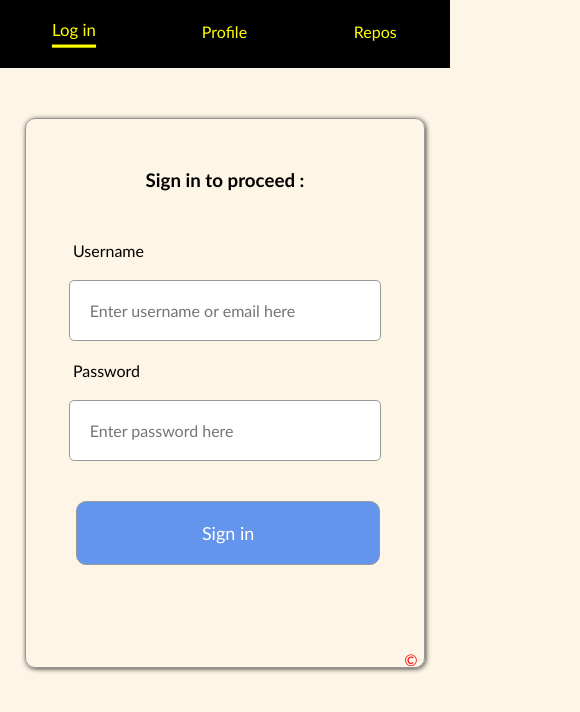
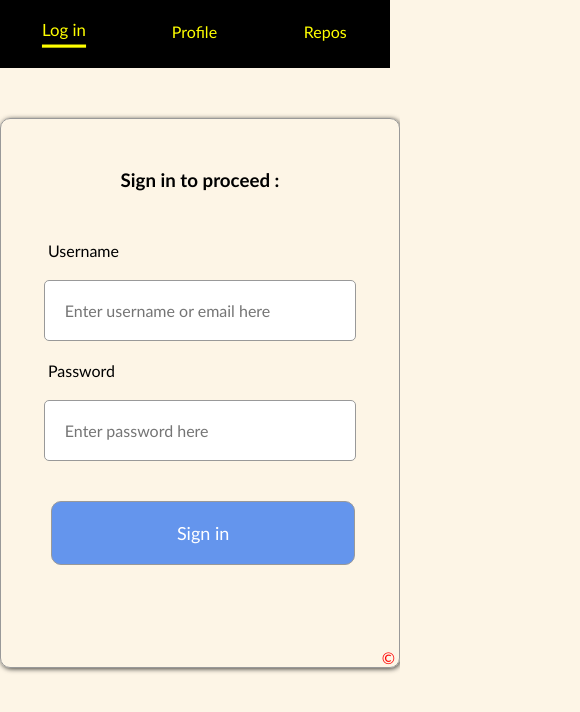
Before and after one commit to devKiratu/react-roadmap, a React (Create React App) app: page / in a window 390 px wide. Shown: the top 712 px of the page, 580 px wide, since content can reach past the window. Built offline with nearby package versions, Linux system fonts and the light colour scheme.

Commit message:
make the app responsive

```diff
--- a/src/components/Navbar.js
+++ b/src/components/Navbar.js
@@ -38,6 +38,7 @@ export default function Navbar() {
 			>
 				Profile
 			</StyledLink>
+
 			<StyledLink
 				to="/repos"
 				active={reposActive ? "active" : ""}
--- a/src/components/Routes/Repos.js
+++ b/src/components/Routes/Repos.js
@@ -20,11 +20,11 @@ export default function Repos() {
 			: setDisplayItems(data);
 		setRepoOwner(userName);
 		// console.log(data);
-		setUserName("");
 	}
 
 	useEffect(() => {
 		getItems();
+		setUserName("");
 		// eslint-disable-next-line react-hooks/exhaustive-deps
 	}, []);
 
--- a/src/styles/GlobalStyles.js
+++ b/src/styles/GlobalStyles.js
@@ -1,18 +1,17 @@
 import { createGlobalStyle } from "styled-components";
 
 export const GlobalStyles = createGlobalStyle`
-      * {
+       * {
         margin: 0;
         padding: 0;
       }
 
 
     body {
-      margin: 0 auto;
       font-family: "Trebuchet MS", "Lucida Sans Unicode", "Lucida Grande",
         "Lucida Sans", Arial, sans-serif;
       background-color: oldlace;
       text-align: center;
-      min-width: 450px;
     }
+
 `;
--- a/src/styles/LogInScreen.js
+++ b/src/styles/LogInScreen.js
@@ -1,8 +1,7 @@
 import styled from "styled-components";
 
 export const LogInScreen = styled.div`
-	width: 30%;
-	min-width: 400px;
+	width: 400px;
 	height: 550px;
 	border: 0.2px solid #999;
 	border-radius: 10px;
@@ -10,15 +9,12 @@ export const LogInScreen = styled.div`
 	margin: 50px auto;
 	box-sizing: border-box;
 	padding: 50px 30px 30px;
-
-	/* @media (max-width: 786px) {
-		width: 400px;
-	} */
+	position: relative;
 `;
 
 export const CopyrightIcon = styled.p`
 	color: red;
-	position: relative;
-	left: 55%;
-	top: 14%;
+	position: absolute;
+	right: 1%;
+	bottom: 0%;
 `;
--- a/src/styles/StyledCard.js
+++ b/src/styles/StyledCard.js
@@ -1,7 +1,7 @@
 import styled from "styled-components";
 
 export const StyledCard = styled.div`
-	min-width: 300px;
+	min-width: 40%;
 	min-height: 100px;
 	border: 1px solid #999;
 	border-radius: 10px;
--- a/src/styles/StyledNav.js
+++ b/src/styles/StyledNav.js
@@ -1,9 +1,7 @@
 import styled, { css } from "styled-components";
 import { Link } from "react-router-dom";
 
-export const StyledNav = styled.ul`
-	min-width: 100vw;
-	box-sizing: border-box;
+export const StyledNav = styled.nav`
 	list-style: none;
 	display: flex;
 	justify-content: space-around;
--- a/src/styles/StyledRepos.js
+++ b/src/styles/StyledRepos.js
@@ -4,8 +4,12 @@ export const StyledRepo = styled.div`
 	width: 60%;
 	margin: 0 auto;
 	display: grid;
-	grid-template-columns: repeat(2, 1fr);
-	gap: 20px;
+	grid-template-columns: 1fr 1fr;
+	gap: 2%;
+
+	@media (max-width: 786px) {
+		grid-template-columns: 1fr;
+	}
 `;
 
 export const Title = styled.h2`
```
Also changed, not shown: 1 other file (tests, documents, lock files or other folders).
